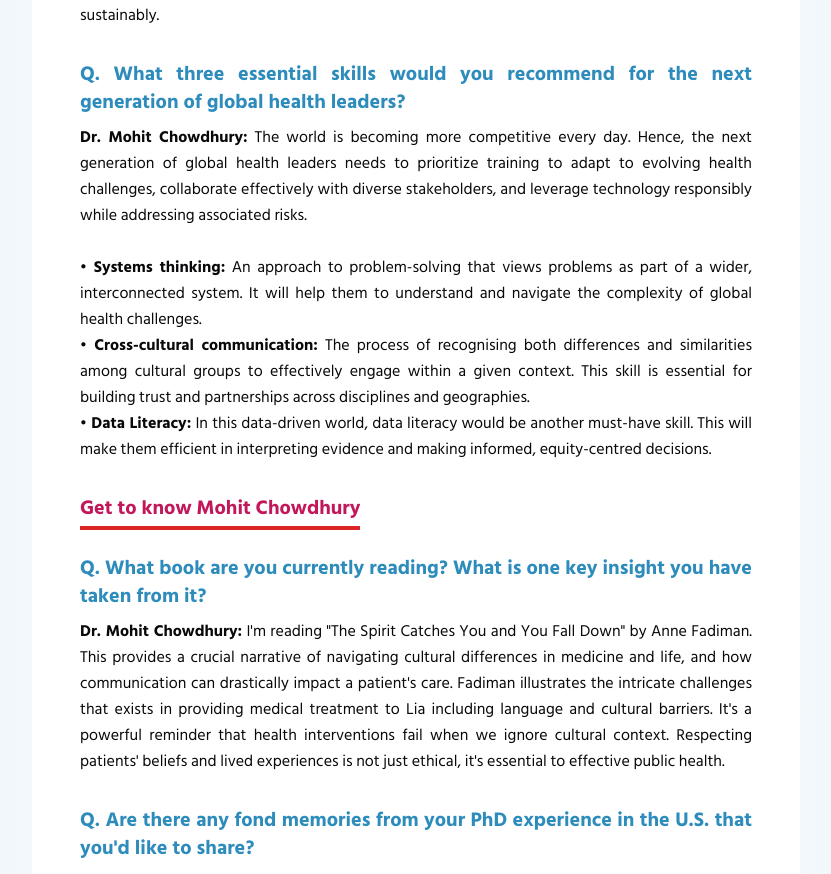
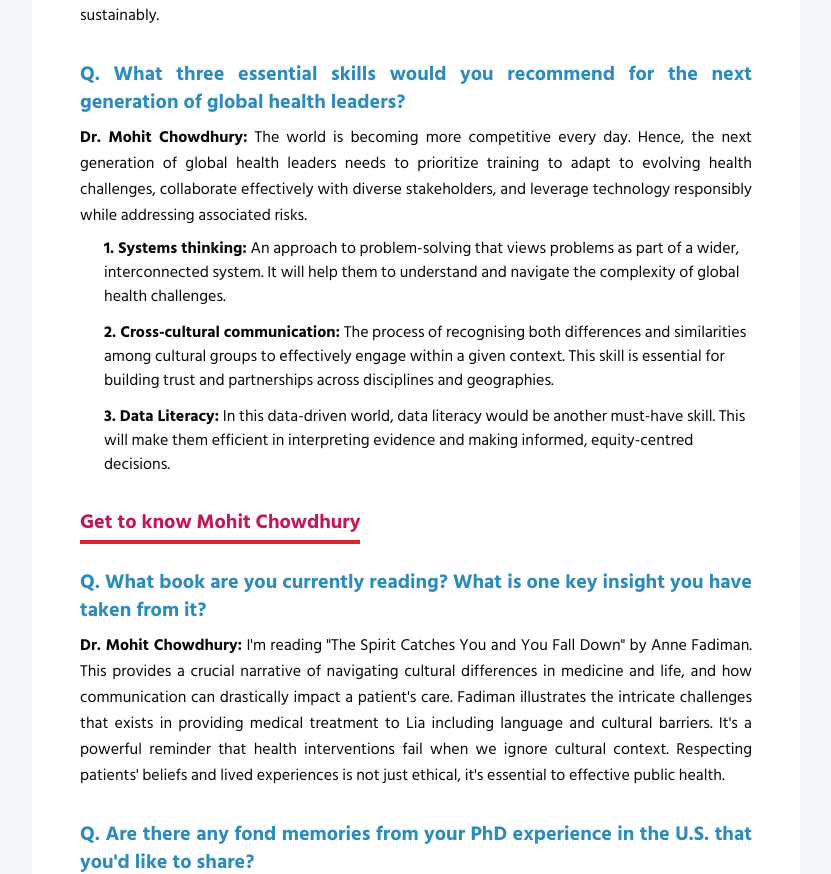
Before and after one commit to Muhammad-AIUB/HSM, a Next.js app: page /interview/from-clinician-to-global-health-scholar in a window 1280 px wide. Shown: the part 2340-3214 px from the top of the page, without its empty margins (224-1055 px from the left). Built offline with nearby package versions, Linux system fonts and the light colour scheme.

Commit message:
Improve spacing and numbering for skills list in Mohit Chowdhury interview

```diff
--- a/app/interview/from-clinician-to-global-health-scholar/page.tsx
+++ b/app/interview/from-clinician-to-global-health-scholar/page.tsx
@@ -122,11 +122,19 @@ const FromClinicianToGlobalHealthScholar = () => {
             Q. What three essential skills would you recommend for the next generation of global health leaders?
           </h3>
           <p className="mt-2 leading-relaxed text-justify">
-            <span className="font-bold">Dr. Mohit Chowdhury:</span> The world is becoming more competitive every day. Hence, the next generation of global health leaders needs to prioritize training to adapt to evolving health challenges, collaborate effectively with diverse stakeholders, and leverage technology responsibly while addressing associated risks.<br /><br />
-            <b>• Systems thinking:</b> An approach to problem-solving that views problems as part of a wider, interconnected system. It will help them to understand and navigate the complexity of global health challenges.<br />
-            <b>• Cross-cultural communication:</b> The process of recognising both differences and similarities among cultural groups to effectively engage within a given context. This skill is essential for building trust and partnerships across disciplines and geographies.<br />
-            <b>• Data Literacy:</b> In this data-driven world, data literacy would be another must-have skill. This will make them efficient in interpreting evidence and making informed, equity-centred decisions.
+            <span className="font-bold">Dr. Mohit Chowdhury:</span> The world is becoming more competitive every day. Hence, the next generation of global health leaders needs to prioritize training to adapt to evolving health challenges, collaborate effectively with diverse stakeholders, and leverage technology responsibly while addressing associated risks.
           </p>
+          <ol className="ml-6 mt-2 space-y-3">
+            <li>
+              <b>1. Systems thinking:</b> An approach to problem-solving that views problems as part of a wider, interconnected system. It will help them to understand and navigate the complexity of global health challenges.
+            </li>
+            <li>
+              <b>2. Cross-cultural communication:</b> The process of recognising both differences and similarities among cultural groups to effectively engage within a given context. This skill is essential for building trust and partnerships across disciplines and geographies.
+            </li>
+            <li>
+              <b>3. Data Literacy:</b> In this data-driven world, data literacy would be another must-have skill. This will make them efficient in interpreting evidence and making informed, equity-centred decisions.
+            </li>
+          </ol>
         </div>
         <h3 className="text-xl font-bold text-[#C2185B] mb-6">
           <span className="border-b-4 border-red-600 pb-1 inline-block w-fit">Get to know Mohit Chowdhury</span>
--- a/app/interview/page.tsx
+++ b/app/interview/page.tsx
@@ -99,7 +99,7 @@ const interviews = [
   {
     id: 7,
     title: "From Clinician to Global Health Scholar: An Interview with Dr. Mohit Chowdhury",
-    date: "June 10, 2025",
+    date: "June 24, 2025",
     description:
       "Dr. Mohit Chowdhury shares his journey from clinical practice to global health scholarship, his mentors, and his vision for the next generation of public health leaders.",
     image: DrMohitChowdhuryImg,
```
